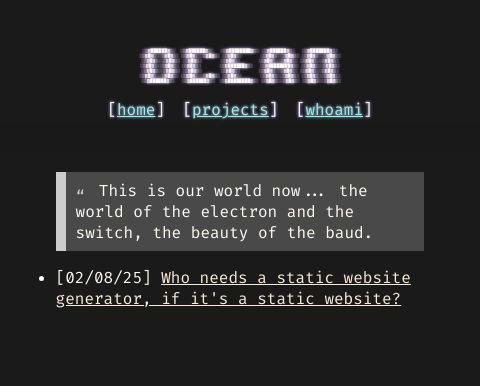
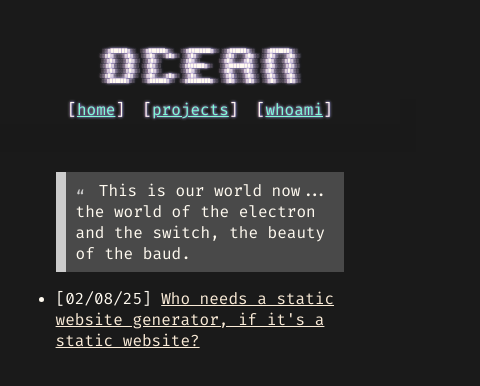
Before and after one commit to ocean1/dvqu.art, a plain HTML site: page index.html in a window 390 px wide. Shown: the whole page, 480 px wide, since content can reach past the window. Drawn offline with Linux system fonts and the light colour scheme.

Commit message:
more mobile tests

```diff
--- a/index.html
+++ b/index.html
@@ -10,7 +10,7 @@
   </style>
 <style>
   html {
-    min-width: 480px;
+    min-width: 400px;
   }
 
   body {
@@ -117,7 +117,6 @@
     background-color: rgb(26, 26, 26);
     animation: textShadow 1.6s infinite;
     width: 100%;
-    min-width: 460px;
   }
 
   .content {
@@ -297,7 +296,7 @@ if (document.addEventListener) {
 <div class="logo">
 &nbsp;░▒▓██████▓▒░&nbsp;&nbsp;░▒▓██████▓▒░&nbsp;&nbsp;&nbsp;░▒▓████████▓▒░&nbsp;░▒▓██████▓▒░&nbsp;&nbsp;&nbsp;░▒▓███████▓▒░&nbsp;<br/>░▒▓█▓▒░░▒▓█▓▒░&nbsp;░▒▓█▓▒░░▒▓█▓▒░&nbsp;░▒▓█▓▒░&nbsp;&nbsp;&nbsp;&nbsp;&nbsp;&nbsp;&nbsp;&nbsp;░▒▓█▓▒░░▒▓█▓▒░&nbsp;░▒▓█▓▒░░▒▓█▓▒░<br/>░▒▓█▓▒░░▒▓█▓▒░&nbsp;░▒▓█▓▒░&nbsp;&nbsp;&nbsp;&nbsp;&nbsp;&nbsp;&nbsp;&nbsp;░▒▓█▓▒░&nbsp;&nbsp;&nbsp;&nbsp;&nbsp;&nbsp;&nbsp;&nbsp;░▒▓█▓▒░░▒▓█▓▒░&nbsp;░▒▓█▓▒░░▒▓█▓▒░<br/>░▒▓█▓▒░░▒▓█▓▒░&nbsp;░▒▓█▓▒░&nbsp;&nbsp;&nbsp;&nbsp;&nbsp;&nbsp;&nbsp;&nbsp;░▒▓██████▓▒░&nbsp;&nbsp;&nbsp;░▒▓████████▓▒░&nbsp;░▒▓█▓▒░░▒▓█▓▒░<br/>░▒▓█▓▒░░▒▓█▓▒░&nbsp;░▒▓█▓▒░&nbsp;&nbsp;&nbsp;&nbsp;&nbsp;&nbsp;&nbsp;&nbsp;░▒▓█▓▒░&nbsp;&nbsp;&nbsp;&nbsp;&nbsp;&nbsp;&nbsp;&nbsp;░▒▓█▓▒░░▒▓█▓▒░&nbsp;░▒▓█▓▒░░▒▓█▓▒░<br/>░▒▓█▓▒░░▒▓█▓▒░&nbsp;░▒▓█▓▒░░▒▓█▓▒░&nbsp;░▒▓█▓▒░&nbsp;&nbsp;&nbsp;&nbsp;&nbsp;&nbsp;&nbsp;&nbsp;░▒▓█▓▒░░▒▓█▓▒░&nbsp;░▒▓█▓▒░░▒▓█▓▒░<br/>&nbsp;░▒▓██████▓▒░&nbsp;&nbsp;&nbsp;░▒▓██████▓▒░&nbsp;&nbsp;░▒▓████████▓▒░&nbsp;░▒▓█▓▒░░▒▓█▓▒░&nbsp;░▒▓█▓▒░░▒▓█▓▒░</div>
 <div class="nav center">
-<div id="06975e1e-0549-421d-92ad-d0a2d4604452"></div><script>document.addEventListener("DOMContentLoaded", function(event) {renderEl("06975e1e-0549-421d-92ad-d0a2d4604452",`- [home](/)
+<div id="fbc74e1d-0ac8-40bf-bb10-b1c804409b85"></div><script>document.addEventListener("DOMContentLoaded", function(event) {renderEl("fbc74e1d-0ac8-40bf-bb10-b1c804409b85",`- [home](/)
 - [projects](/projects/README.md)
 - [whoami](/whoami/README.md)`);});</script></div>
 </div>
--- a/static/index.css
+++ b/static/index.css
@@ -1,5 +1,5 @@
   html {
-    min-width: 480px;
+    min-width: 400px;
   }
 
   body {
@@ -106,7 +106,6 @@
     background-color: rgb(26, 26, 26);
     animation: textShadow 1.6s infinite;
     width: 100%;
-    min-width: 460px;
   }
 
   .content {
```
